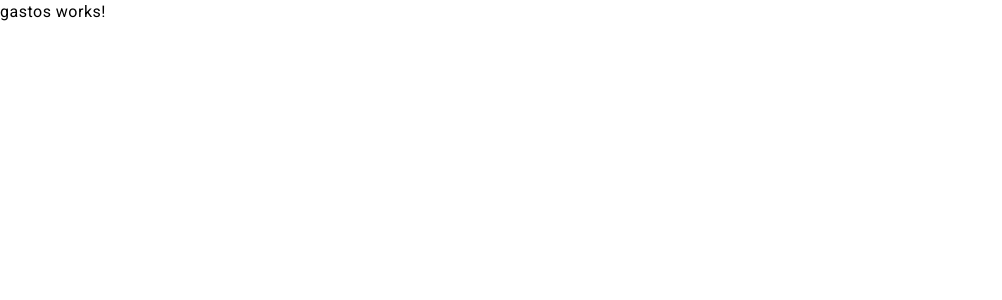
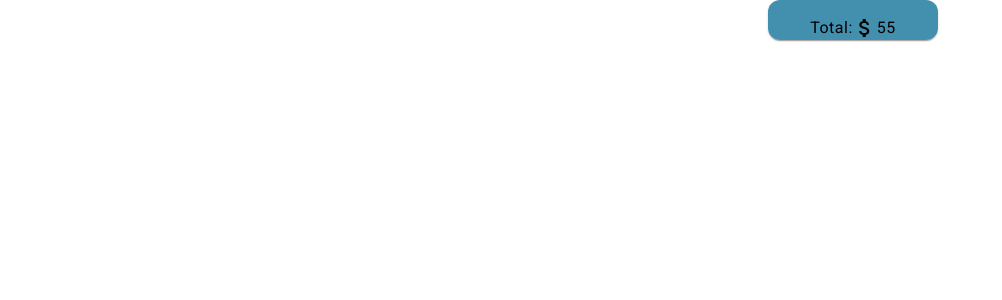
Before and after one commit to erosiim/gasto-app, an Angular app: page / in a window 1280 px wide. Shown: the top 300 px of the page, without its empty margins (0-1002 px from the left). Built offline with nearby package versions, Linux system fonts and the light colour scheme.

Commit message:
first look and feel to card

```diff
--- a/package.json
+++ b/package.json
@@ -25,7 +25,6 @@
     "@capacitor/core": "^6.0.0",
     "@capacitor/ios": "^6.0.0",
     "rxjs": "~7.8.0",
-    "tslib": "^2.3.0",
     "zone.js": "~0.14.3"
   },
   "devDependencies": {
@@ -40,6 +39,7 @@
     "karma-coverage": "~2.2.0",
     "karma-jasmine": "~5.1.0",
     "karma-jasmine-html-reporter": "~2.1.0",
+    "tslib": "^2.6.3",
     "typescript": "~5.4.2"
   }
 }
--- a/src/app/features/gastos/gastos.component.css
+++ b/src/app/features/gastos/gastos.component.css
@@ -0,0 +1,5 @@
+.right-total{
+    width: 40%;
+    margin-left: auto;
+    margin-right: 0;
+}
--- a/src/app/features/gastos/gastos.component.html
+++ b/src/app/features/gastos/gastos.component.html
@@ -1 +1,5 @@
-<p>gastos works!</p>
+<mat-grid-list cols="2" rowHeight="2:4">
+    <div class="right-total">
+        <app-costo-total></app-costo-total>
+    </div>
+</mat-grid-list>
--- a/src/app/features/gastos/gastos.component.ts
+++ b/src/app/features/gastos/gastos.component.ts
@@ -1,20 +1,11 @@
 import { Component } from '@angular/core';
-import { MatSlideToggleModule } from '@angular/material/slide-toggle';
-import { MatFormFieldModule } from '@angular/material/form-field';
-import {FormControl, Validators, FormsModule, ReactiveFormsModule} from '@angular/forms';
-import {MatInputModule} from '@angular/material/input';
-import {MatIconModule} from '@angular/material/icon';
+import { MatGridListModule } from '@angular/material/grid-list';
+import { CostoTotalComponent } from '../../shared/ui/costo-total/costo-total.component';
 @Component({
   selector: 'app-gastos',
   standalone: true,
-  imports: [
-    MatSlideToggleModule,
-    MatFormFieldModule,
-    MatInputModule,
-    MatIconModule],
+  imports: [MatGridListModule, CostoTotalComponent],
   templateUrl: './gastos.component.html',
-  styleUrl: './gastos.component.css'
+  styleUrl: './gastos.component.css',
 })
-export class GastosComponent {
-
-}
+export class GastosComponent {}
--- a/src/app/shared/ui/costo-total/costo-total.component.css
+++ b/src/app/shared/ui/costo-total/costo-total.component.css
@@ -0,0 +1,13 @@
+mat-card {
+    background-color: var(--card-bg);
+    color: var(--text-color);
+    height: 40px;
+    width: 170px;
+}
+
+.card-total {
+    font-size: 1rem;
+    align-items: center;
+    margin: 0 auto;
+    display: flex;
+}
--- a/src/app/shared/ui/costo-total/costo-total.component.html
+++ b/src/app/shared/ui/costo-total/costo-total.component.html
@@ -1 +1,12 @@
-<p>costo-total works!</p>
+<mat-grid-list cols="1" rows="1" rowHeight="2:1">
+  <mat-card>
+    <mat-card-content class="card-total">
+      Total:
+      <mat-icon
+        aria-hidden="false"
+        aria-label="Example attach_money icon"
+        fontIcon="attach_money">attach_money</mat-icon>
+      55
+    </mat-card-content>
+  </mat-card>
+</mat-grid-list>
--- a/src/app/shared/ui/costo-total/costo-total.component.ts
+++ b/src/app/shared/ui/costo-total/costo-total.component.ts
@@ -1,9 +1,11 @@
 import { Component } from '@angular/core';
-
+import { MatGridListModule } from '@angular/material/grid-list';
+import {MatCardModule} from '@angular/material/card';
+import {MatIconModule} from '@angular/material/icon';
 @Component({
   selector: 'app-costo-total',
   standalone: true,
-  imports: [],
+  imports: [MatGridListModule, MatCardModule, MatIconModule],
   templateUrl: './costo-total.component.html',
   styleUrl: './costo-total.component.css'
 })
--- a/src/styles.css
+++ b/src/styles.css
@@ -1,4 +1,10 @@
 /* You can add global styles to this file, and also import other style files */
 @import "../node_modules/@angular/material/prebuilt-themes/cyan-orange.css";
+
+:root{
+    --card-bg: rgba(43, 130, 164, 0.89);
+    --text-color: rgb(0, 0, 0);
+}
+
 html, body { height: 100%; }
 body { margin: 0; font-family: Roboto, "Helvetica Neue", sans-serif; }
```
Also changed, not shown: 1 other file (tests, documents, lock files or other folders).
